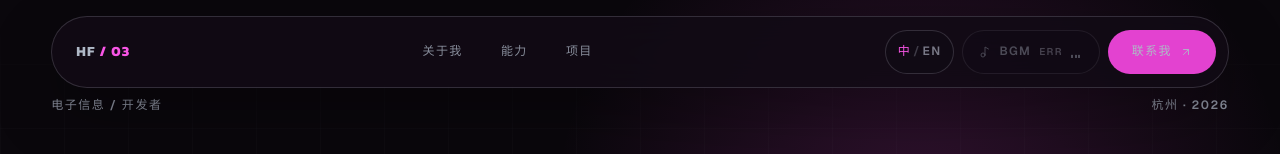
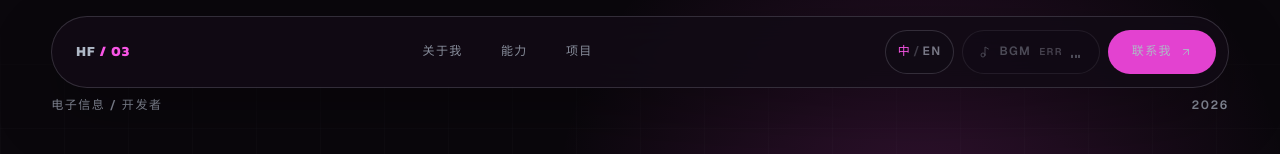
Before and after one commit to 1379475267-svg/haoran-fei-portfolio, a React (Vite) app: page / in a window 1280 px wide. Shown: the top 154 px of the page. Built offline with nearby package versions, Linux system fonts and the light colour scheme.

Commit message:
Remove location from portfolio hero

```diff
--- a/src/v3/V3Language.tsx
+++ b/src/v3/V3Language.tsx
@@ -16,7 +16,7 @@ const copy = {
     switchLanguage: "切换到英文",
     hero: {
       kicker: "电子信息 / 开发者",
-      location: "杭州 · 2026",
+      location: "2026",
       greeting: "你好，我是",
       body: "一名正在构建自主飞行系统、嵌入式工具与创意技术项目的学生开发者。",
       viewProject: "查看无人机项目",
@@ -61,7 +61,7 @@ const copy = {
     switchLanguage: "Switch to Chinese",
     hero: {
       kicker: "Electronic information / developer",
-      location: "Hangzhou · 2026",
+      location: "2026",
       greeting: "Hi, I’m",
       body: "A student developer building autonomous flight systems, embedded tools, and creative technology.",
       viewProject: "View drone project",
```
